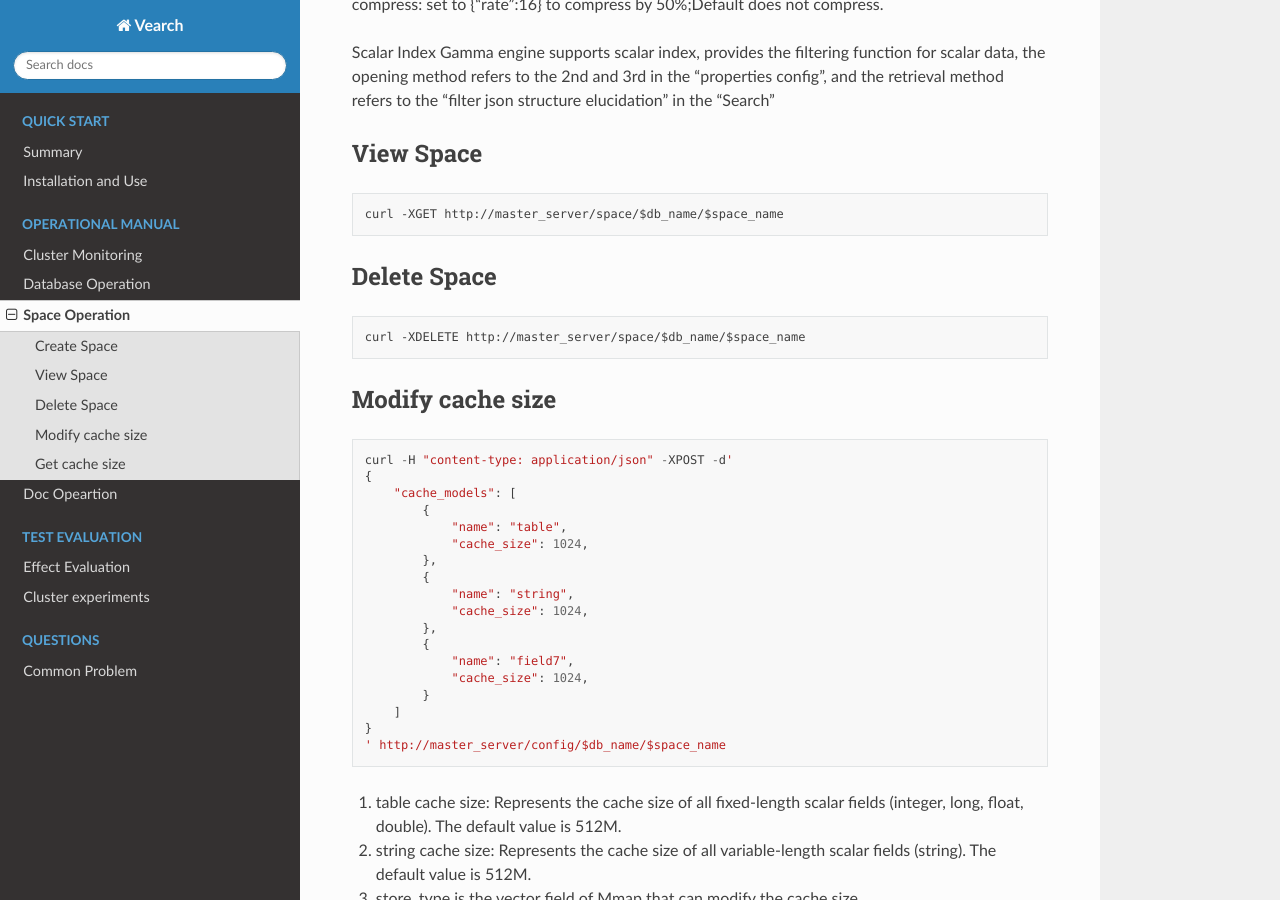
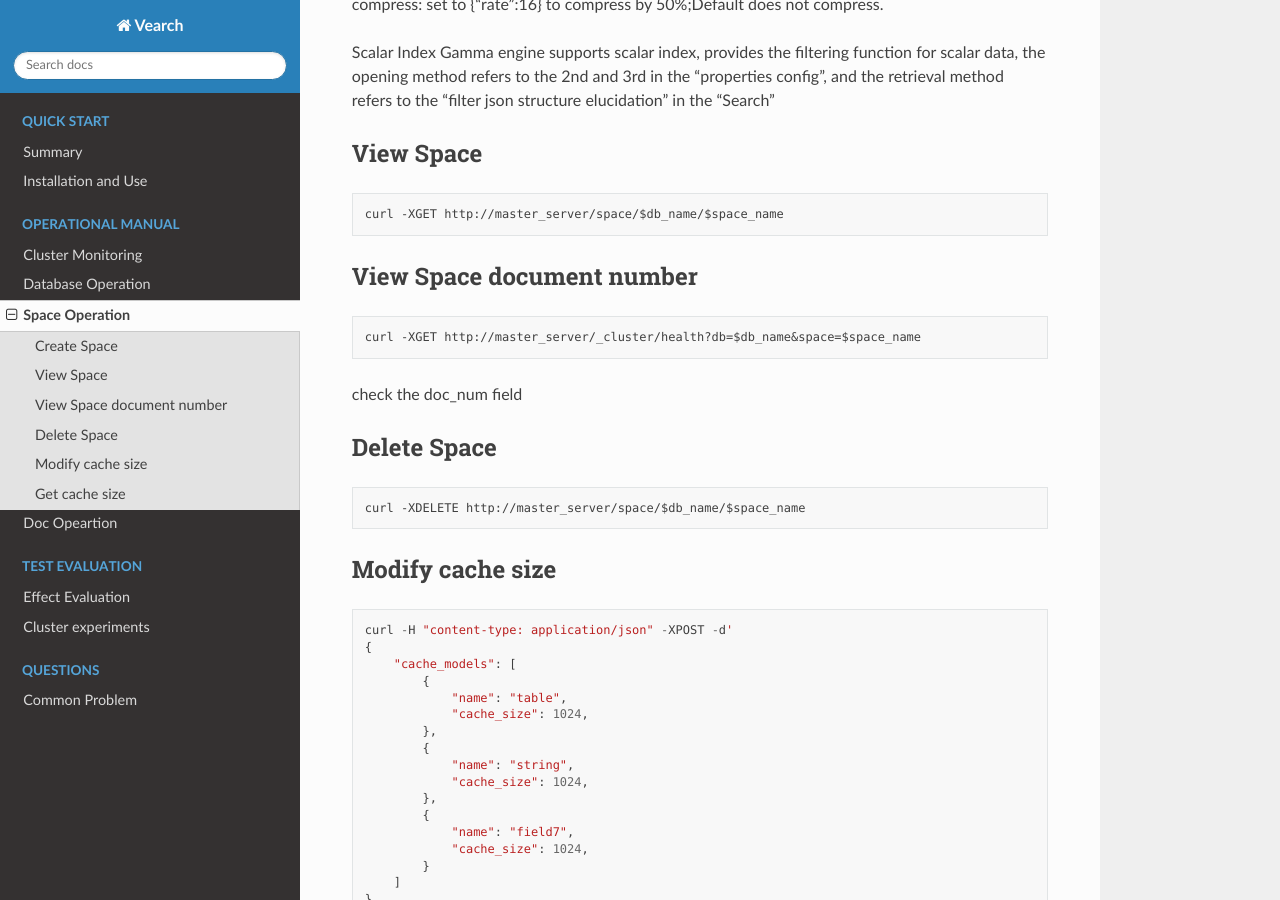
Before and after one commit to vearch/en_docs, a Sphinx documentation site: the page built from docs/source/use_op/op_space.rst, in a window 1280 px wide and 900 px high, scrolled down 4948 px. Built offline with Sphinx 7.4.7 and the Read the Docs theme 2.0.0, drawn with Linux system fonts in a browser that asks for light colours; pages that are not in the unit, such as notebooks, are missing from menus.

Commit message:
Update op_space.rst for space doc_num

```diff
--- a/docs/source/use_op/op_space.rst
+++ b/docs/source/use_op/op_space.rst
@@ -262,6 +262,13 @@ View Space
 
   curl -XGET http://master_server/space/$db_name/$space_name
 
+View Space document number
+--------
+::
+
+  curl -XGET http://master_server/_cluster/health?db=$db_name&space=$space_name
+
+check the doc_num field
 
 Delete Space
 ------------
```
